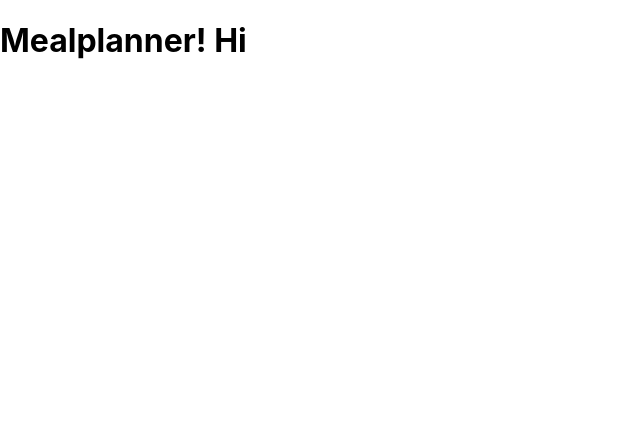
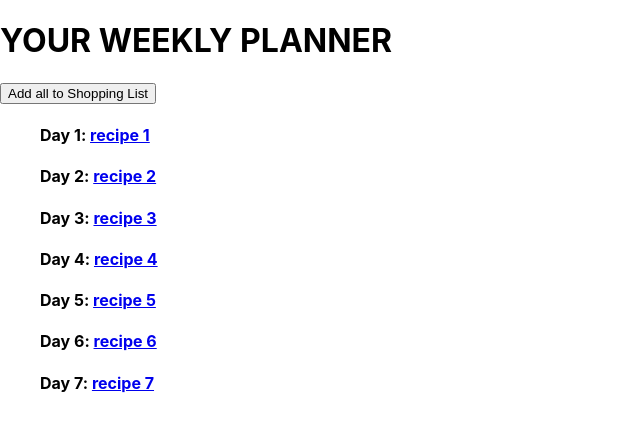
Before and after one commit to hoanphungt/final-project-healthy-meal-planner-client, a React (Create React App) app: page /planner in a window 1280 px wide. Shown: the top 432 px of the page, without its empty margins (0-640 px from the left). Built offline with nearby package versions, Linux system fonts and the light colour scheme.

Commit message:
planner container

```diff
--- a/src/App.js
+++ b/src/App.js
@@ -1,13 +1,15 @@
 import React, { Component } from 'react';
-import {Provider} from 'react-redux';
+import { Provider } from 'react-redux';
 import store from './store'
+import { Route } from 'react-router-dom'
+import PlannerListContainer from './components/planner/PlannerListContainer';
 
 class App extends Component {
   render() {
     return (
       <Provider store={store}>
-        <h1>Mealplanner! Hi</h1>
         <div className="App">
+          <Route exact path='/planner' component={PlannerListContainer} />
         </div>
       </Provider>
     );
--- a/src/components/planner/PlannerList.js
+++ b/src/components/planner/PlannerList.js
@@ -0,0 +1,25 @@
+import React from 'react'
+import { Link } from 'react-router-dom'
+
+export const PlannerList = (props) => {
+    console.log(props.planner)
+
+    if (props.planner === null) return <h1>Loading ...</h1>
+
+    return (
+        <div>
+            <h1>YOUR WEEKLY PLANNER</h1>
+            <button>Add all to Shopping List</button>
+            <ol>
+                {props.planner.map(menu => {
+                    return (
+                        <div key={menu.id}>
+                            <h4>Day {menu.id}: <Link to={`/planner/${menu.recipe.id}`}>{menu.recipe.name}</Link></h4>
+                        </div>
+                    )
+                })}
+            </ol>
+
+        </div>
+    )
+}
--- a/src/components/planner/PlannerListContainer.js
+++ b/src/components/planner/PlannerListContainer.js
@@ -0,0 +1,15 @@
+import React from 'react'
+import { connect } from 'react-redux';
+import { PlannerList } from './PlannerList';
+
+class PlannerListContainer extends React.Component {
+    render() {
+        return <PlannerList planner={this.props.planner}/>
+    }
+}
+
+const mapStateToProps = (state) => ({
+    planner: state.planner
+})
+
+export default connect(mapStateToProps)(PlannerListContainer)
--- a/src/reducers/index.js
+++ b/src/reducers/index.js
@@ -1,4 +1,6 @@
 import { combineReducers } from 'redux'
+import planner from './planner'
 
 export default combineReducers({
+    planner
 })
--- /dev/null
+++ b/src/reducers/planner.js
@@ -0,0 +1,65 @@
+const initialState = [
+    {
+        id: 1,
+        recipe: {
+            id: 1,
+            name: 'recipe 1'
+        },
+        date: '17/12/2018'
+    },
+    {
+        id: 2,
+        recipe: {
+            id: 2,
+            name: 'recipe 2'
+        },
+        date: '18/12/2018'
+    },
+    {
+        id: 3,
+        recipe: {
+            id: 3,
+            name: 'recipe 3'
+        },
+        date: '19/12/2018'
+    },
+    {
+        id: 4,
+        recipe: {
+            id: 4,
+            name: 'recipe 4'
+        },
+        date: '20/12/2018'
+    },
+    {
+        id: 5,
+        recipe: {
+            id: 5,
+            name: 'recipe 5'
+        },
+        date: '21/12/2018'
+    },
+    {
+        id: 6,
+        recipe: {
+            id: 6,
+            name: 'recipe 6'
+        },
+        date: '22/12/2018'
+    },
+    {
+        id: 7,
+        recipe: {
+            id: 7,
+            name: 'recipe 7'
+        },
+        date: '23/12/2018'
+    },
+]
+
+export default (state = initialState, action = {}) => {
+    switch (action.type) {
+        default:
+            return state
+    }
+}
```
Lines whose indentation alone changed are shown as unchanged.
